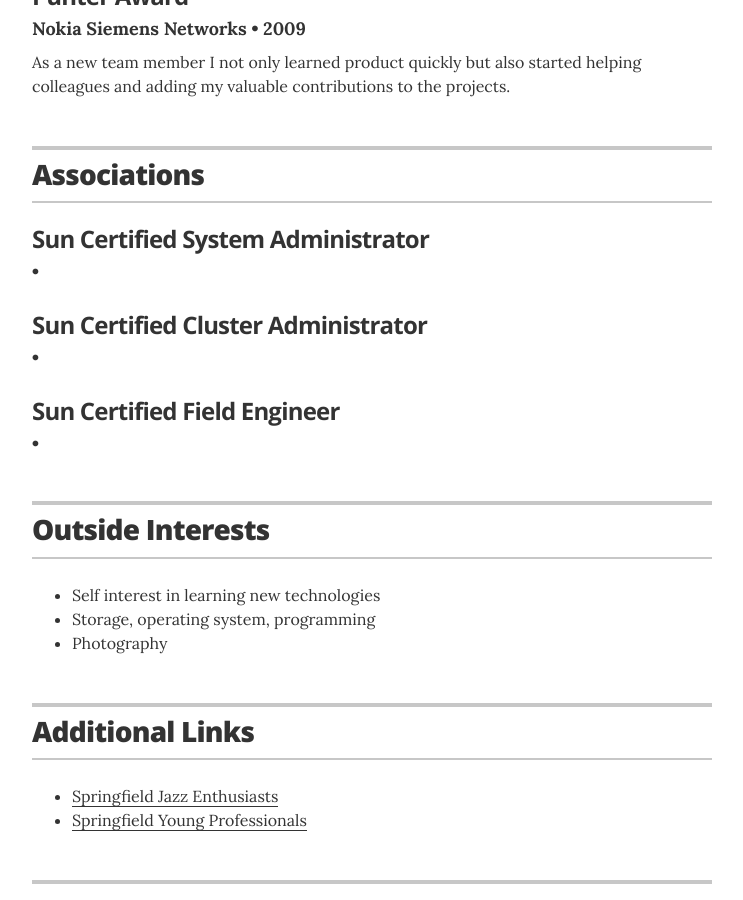
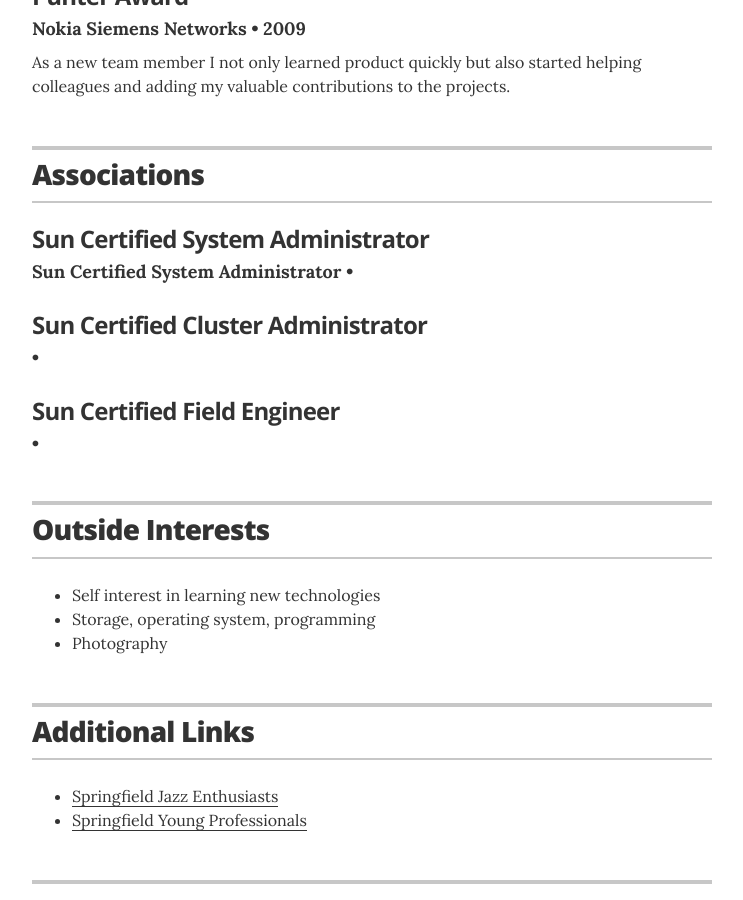
Before and after one commit to nitinkushwah/nitinkushwah.github.io, a Jekyll site: the page built from index.html, in a window 1280 px wide and 900 px high, scrolled down 3598 px. Shown: the whole window, without its empty margins (268-1011 px from the left). Built offline with Jekyll 4.4.1, drawn with Linux system fonts in a browser that asks for light colours.

Commit message:
Update associations.yml

```diff
--- a/_data/associations.yml
+++ b/_data/associations.yml
@@ -2,7 +2,8 @@
 # comment out the urls if you do not wish to display them
 
 - organization: Sun Certified System Administrator
-  #role: Volunteer
+  role: Sun Certified System Administrator
+  role: Sun Certified System Administrator
   #year: 2001 &mdash; 2010
   #url: https://www.peta.org/
   #summary: Organized fund drives and participated in fundraising events for the benefit of PETA's local Springfield operations.
```
